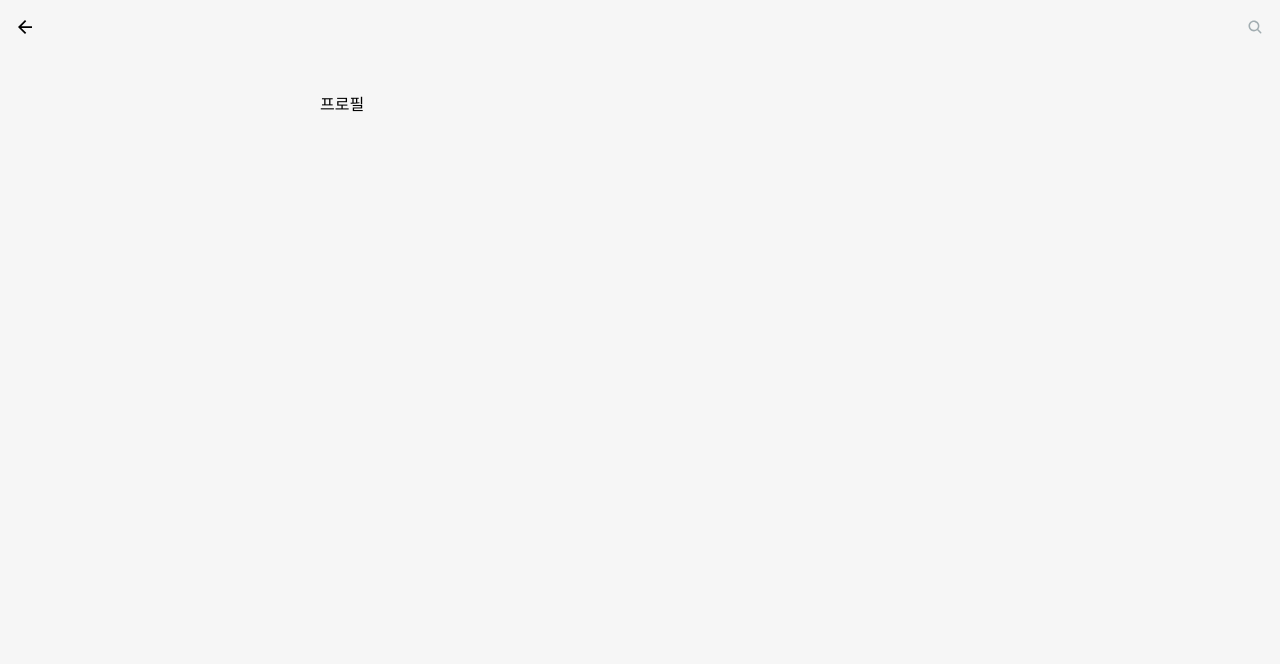
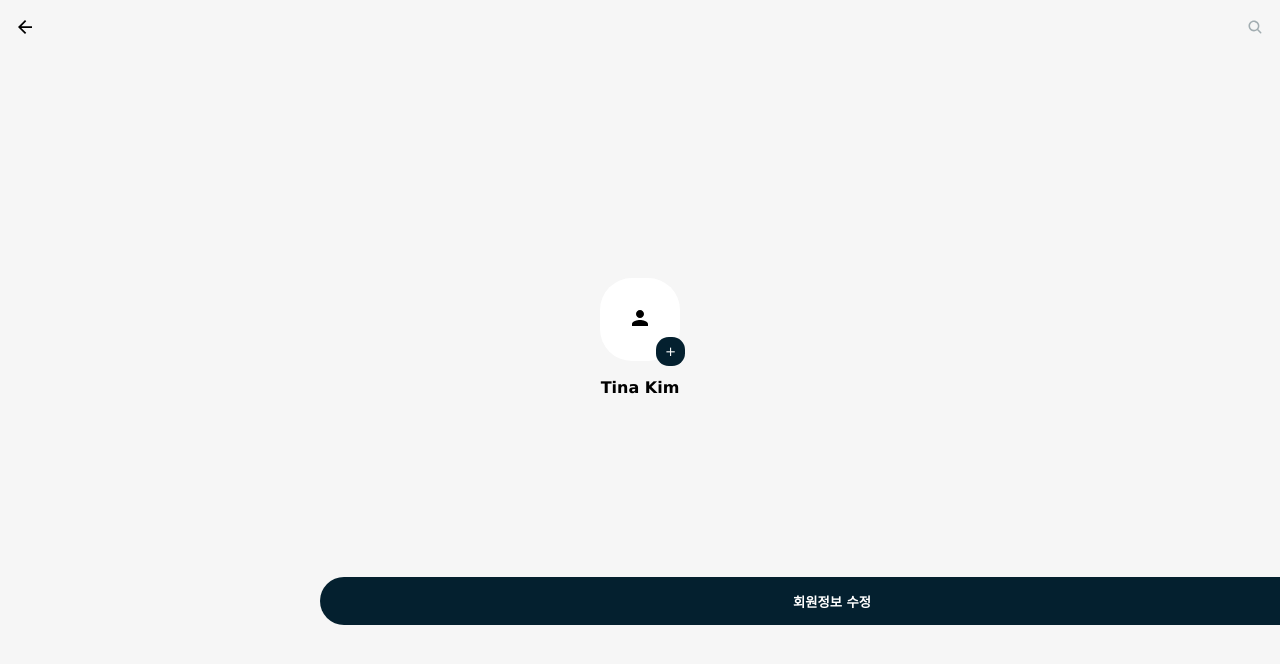
Before and after one commit to danimkim/pinned, a React (Create React App) app: page /profile in a window 1280 px wide. Shown: the top 664 px of the page. Built offline with nearby package versions, Linux system fonts and the light colour scheme.

Commit message:
✨ 프로필 페이지 추가

```diff
--- a/src/pages/Profile.js
+++ b/src/pages/Profile.js
@@ -1,7 +1,59 @@
+import {PersonIcon} from "../components/assets"
+import styled from 'styled-components'
+import SubmitBtn from "../elements/SubmitBtn";
+
 const Profile = () => {
     return (
-        <h1>프로필</h1>
+        <div>
+            <Wrapper>
+                <ProfilePic>
+                    <PersonIcon />
+                    <AddBtn>+</AddBtn>
+                </ProfilePic>
+                <div>
+                    <Name>Tina Kim</Name>
+                </div>
+            </Wrapper>
+            <SubmitBtn>회원정보 수정</SubmitBtn>
+        </div>
+
     )
 }
 
 export default Profile;
+
+const Wrapper = styled.div`
+    display: flex;
+    flex-direction: column;
+    justify-content: center;
+    height: 60vh;
+    align-items: center;
+`
+
+const ProfilePic = styled.div`
+    background-color: #fff;
+    padding: 2rem;
+    display: inline-block;
+    border-radius: 2rem;
+    position: relative;
+    margin-bottom: 1.2rem;
+`
+
+const AddBtn = styled.button`
+    background-color: #04202F;
+    color: #fff;
+    width: 1.8rem;
+    height: 1.8rem;
+    border-radius: 0.8rem;
+    position: absolute;
+    bottom: -5px;
+    right: -5px;
+    &:hover {
+        cursor: pointer;
+    }
+`
+
+const Name = styled.p`
+    text-align: center;
+    font-weight: 700;
+`
```
